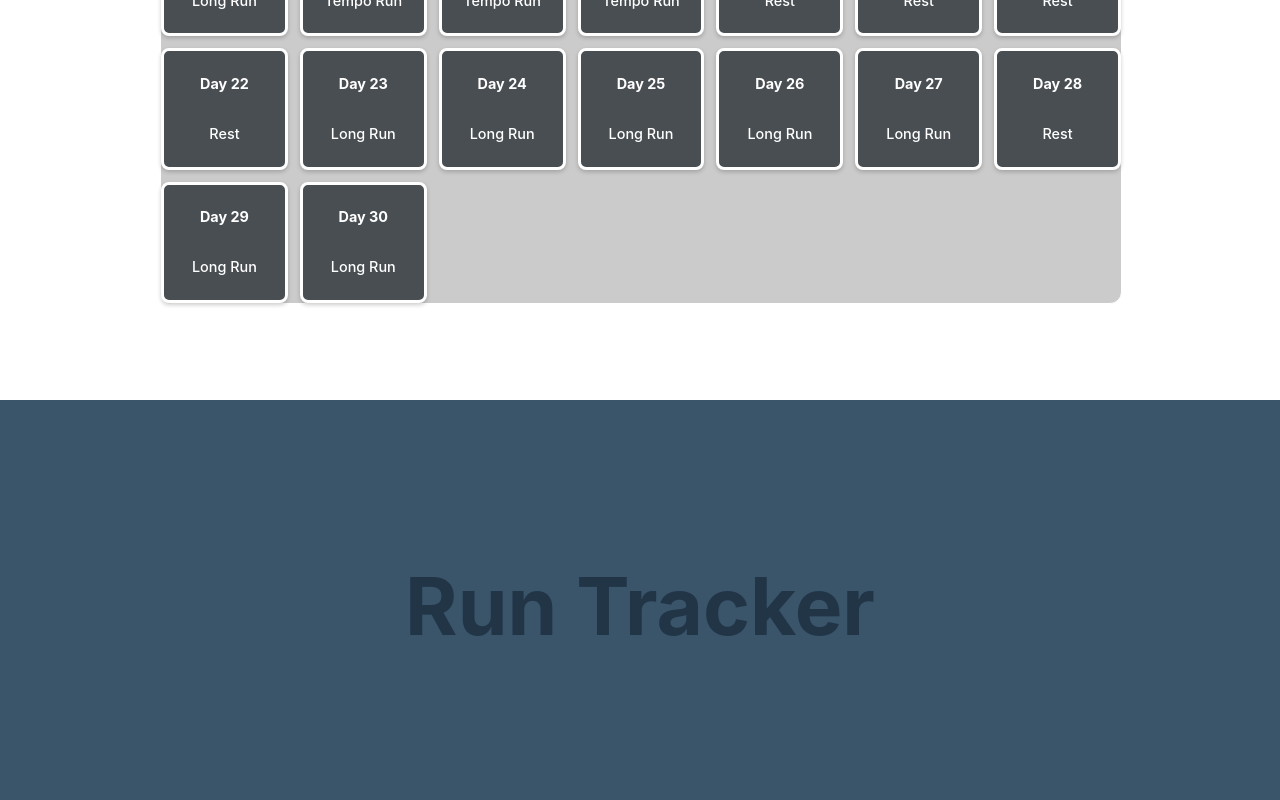
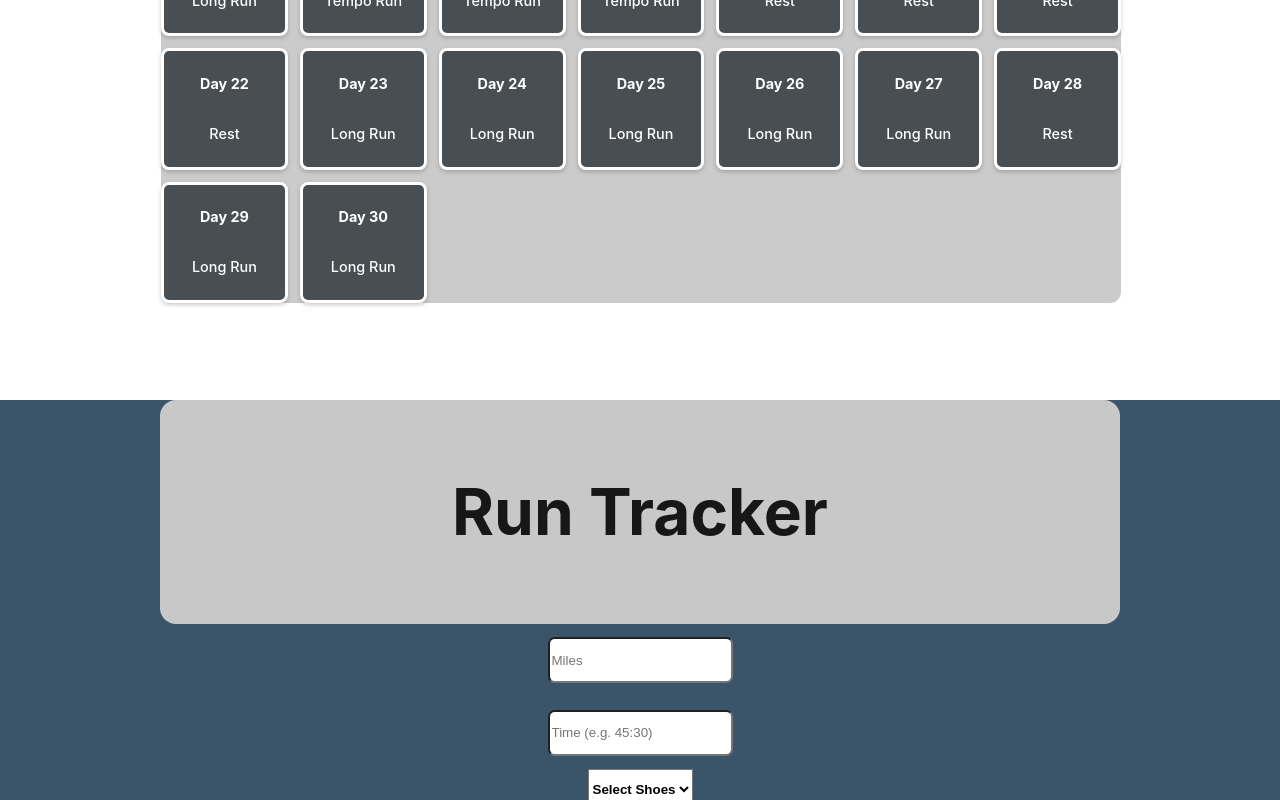
Before and after one commit to tulloch022/marathoner, a React (Vite) app: page / in a window 1280 px wide. Shown: the part 2400-3200 px from the top of the page. Built offline with nearby package versions, Linux system fonts and the light colour scheme.

Commit message:
improved styling of tracker

```diff
--- a/src/components/ShoeTracker.tsx
+++ b/src/components/ShoeTracker.tsx
@@ -43,7 +43,7 @@ export default function RunTracker() {
 
   return (
     <div className="tracker">
-      <h2 className="text-xl font-semibold mb-4">Run Tracker</h2>
+      <h2 className="text-xl">Run Tracker</h2>
       <form onSubmit={handleSubmit} className="space-y-3">
         <input name="miles" type="number" step="0.1" placeholder="Miles" required className="w-full p-2 border rounded" />
         <input name="time" type="text" placeholder="Time (e.g. 45:30)" required className="w-full p-2 border rounded" />
@@ -64,13 +64,13 @@ export default function RunTracker() {
         <h3 className="text-lg font-medium">Add New Shoes</h3>
         <div className="flex space-x-2 mt-2">
           <input
+            className="w-full"
             type="text"
             value={newShoe}
             onChange={(e) => setNewShoe(e.target.value)}
             placeholder="Shoe Name"
-            className="flex-grow p-2 border rounded"
           />
-          <button onClick={handleAddShoe} className="p-2 bg-green-500 text-white rounded">
+          <button onClick={handleAddShoe} className="w-full">
             Add
           </button>
         </div>
--- a/src/index.css
+++ b/src/index.css
@@ -98,7 +98,12 @@ h1, p {
 }
 
 .text-xl {
-  font-size: 5em;
+  font-size: 4em;
+  background-color: rgb(200, 200, 200);
+  color: rgb(24, 23, 23);
+  width: 75%;
+  margin: 0 auto;
+  border-radius: .25em;
 }
 
 @keyframes bounce {
@@ -388,6 +393,7 @@ h1, p {
   color: black;
   height: 3em;
   margin: 1em;
+  border-radius: .5em;
 }
 
 
```
